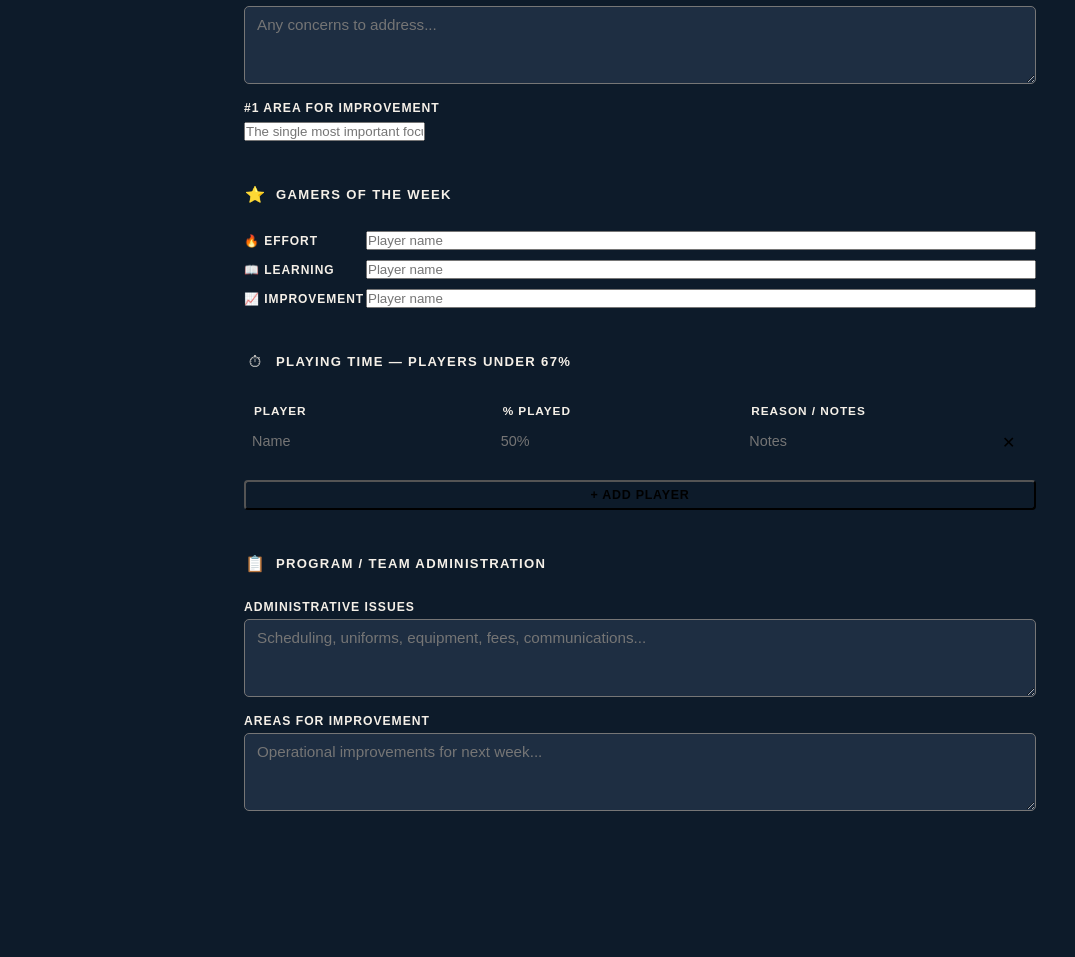
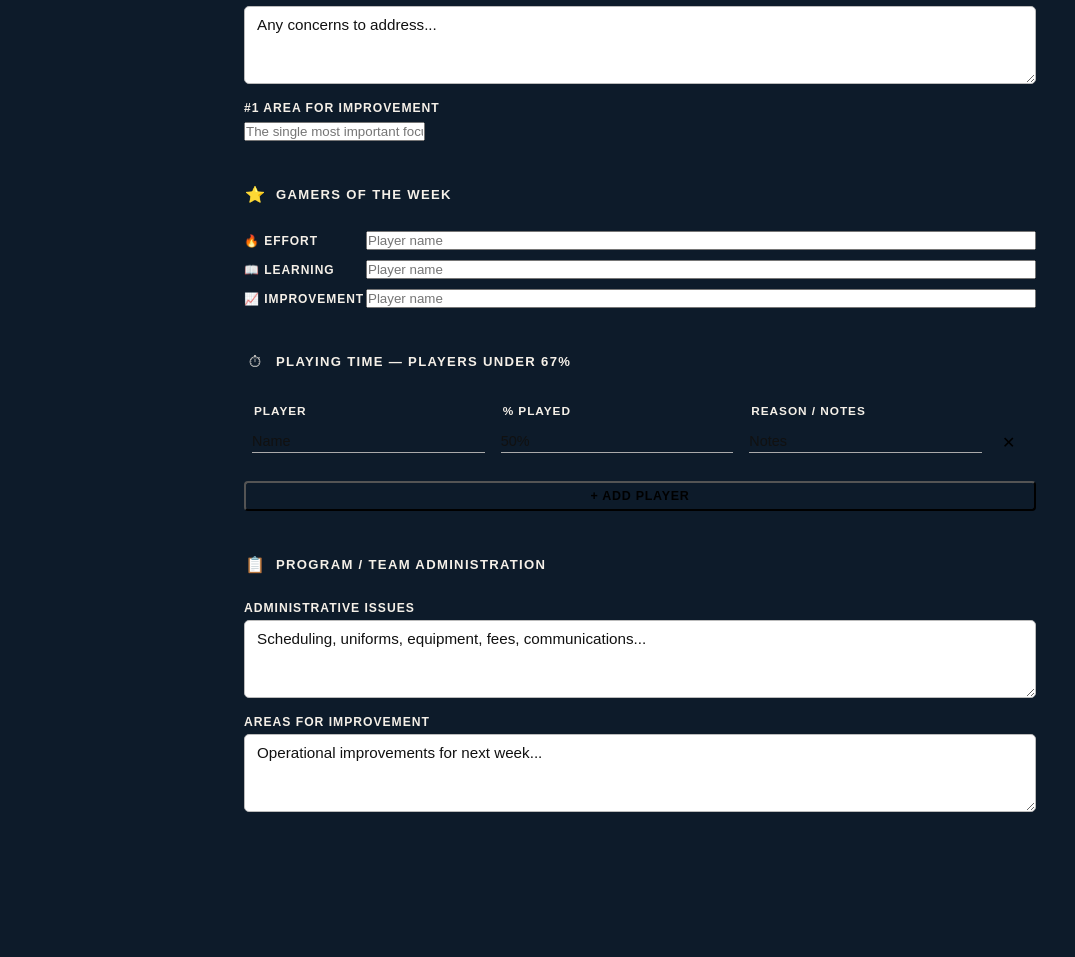
Before and after one commit to johankoss2/Claude-stuff, a plain HTML site: page index.html in a window 1280 px wide. Shown: the part 882-1839 px from the top of the page, without its empty margins (0-1075 px from the left). Drawn offline with Linux system fonts and the light colour scheme; a web font is replaced by a local one.

Commit message:
Update index.html
Tweak 3

```diff
--- a/index.html
+++ b/index.html
@@ -4,7 +4,7 @@
 <head>
 <meta charset="UTF-8">
 <meta name="viewport" content="width=device-width, initial-scale=1.0">
-<title>11U Weekly Team Report</title>
+<title>Gamers Weekly Report</title>
 <link href="https://fonts.googleapis.com/css2?family=Barlow+Condensed:wght@400;600;700;800&family=Barlow:wght@400;500;600&display=swap" rel="stylesheet">
 <style>
   :root { --navy:#0d1b2a; --navy2:#162032; --red:#d0312d; --red2:#b02525; --gold:#e8b84b; --cream:#f5f0e8; --gray:#8a9ab0; --border:#2a3a50; }
@@ -12,7 +12,7 @@
   body { font-family:'Barlow',sans-serif; background:var(--navy); color:var(--cream); min-height:100vh; }
 
 /* HEADER */
-header { background:var(–navy2); border-bottom:3px solid var(–red); padding:10px 16px; display:grid; grid-template-columns:auto 1fr; grid-template-rows:auto auto; gap:6px 12px; align-items:center; position:sticky; top:0; z-index:100; box-shadow:0 4px 20px rgba(0,0,0,0.4); }
+header { background:var(–navy2); border-bottom:3px solid var(–red); padding:10px 16px; display:grid; grid-template-columns:auto 1fr; grid-template-rows:auto auto; gap:6px 12px; align-items:center; }
 .logo-icon { width:36px; height:36px; background:var(–red); border-radius:50%; display:flex; align-items:center; justify-content:center; font-size:18px; flex-shrink:0; grid-row:1/3; }
 header h1 { font-family:‘Barlow Condensed’,sans-serif; font-size:1.2rem; font-weight:800; letter-spacing:0.04em; text-transform:uppercase; color:#fff; grid-column:2; grid-row:1; }
 header h1 span { color:var(–gold); }
@@ -47,14 +47,14 @@ main { max-width:860px; margin:28px auto; padding:0 16px 80px; }
 
 label { display:block; font-family:‘Barlow Condensed’,sans-serif; font-size:0.76rem; font-weight:600; text-transform:uppercase; letter-spacing:0.08em; color:var(–gray); margin-bottom:5px; }
 input[type=“text”], input[type=“date”], input[type=“number”], textarea {
-width:100%; background:#1e2e42 !important; border:1px solid var(–border); border-radius:5px;
-color:var(–cream) !important; font-family:‘Barlow’,sans-serif; font-size:0.95rem; padding:9px 12px;
+width:100%; background:#ffffff !important; border:1px solid #bbb; border-radius:5px;
+color:#111 !important; font-family:‘Barlow’,sans-serif; font-size:0.95rem; padding:9px 12px;
 transition:border-color 0.15s; outline:none; -webkit-appearance:none;
--webkit-text-fill-color:var(–cream) !important;
+-webkit-text-fill-color:#111 !important;
 }
-input:focus, textarea:focus { border-color:var(–gold); background:#1e3040 !important; }
+input:focus, textarea:focus { border-color:var(–gold); background:#fffdf5 !important; }
 textarea { resize:vertical; min-height:78px; }
-input:-webkit-autofill, input:-webkit-autofill:focus { -webkit-box-shadow:0 0 0 1000px #1e2e42 inset !important; -webkit-text-fill-color:var(–cream) !important; }
+input:-webkit-autofill, input:-webkit-autofill:focus { -webkit-box-shadow:0 0 0 1000px #ffffff inset !important; -webkit-text-fill-color:#111 !important; }
 
 .numbered-inputs { display:flex; flex-direction:column; gap:8px; }
 .numbered-row { display:flex; align-items:center; gap:10px; }
@@ -70,7 +70,7 @@ input:-webkit-autofill, input:-webkit-autofill:focus { -webkit-box-shadow:0 0 0
 .pt-table th { font-family:‘Barlow Condensed’,sans-serif; font-size:0.74rem; text-transform:uppercase; letter-spacing:0.08em; color:var(–gray); text-align:left; padding:6px 10px; border-bottom:1px solid var(–border); }
 .pt-table td { padding:6px 8px; }
 .pt-table tr:not(:last-child) td { border-bottom:1px solid rgba(42,58,80,0.5); }
-.pt-input { background:transparent; border:none; border-bottom:1px solid var(–border); color:var(–cream) !important; -webkit-text-fill-color:var(–cream) !important; font-family:‘Barlow’,sans-serif; font-size:0.9rem; padding:3px 0; width:100%; outline:none; -webkit-appearance:none; }
+.pt-input { background:transparent; border:none; border-bottom:1px solid #aaa; color:#111 !important; -webkit-text-fill-color:#111 !important; font-family:‘Barlow’,sans-serif; font-size:0.9rem; padding:3px 0; width:100%; outline:none; -webkit-appearance:none; }
 .pt-input:focus { border-color:var(–gold); }
 .add-row-btn { font-family:‘Barlow Condensed’,sans-serif; font-size:0.78rem; font-weight:600; text-transform:uppercase; letter-spacing:0.06em; color:var(–gray); background:none; border:1px dashed var(–border); border-radius:4px; padding:6px 14px; cursor:pointer; margin-top:8px; transition:all 0.15s; }
 .add-row-btn:hover { border-color:var(–gold); color:var(–gold); }
@@ -140,7 +140,7 @@ body > *:not(#previewModal) { display:none !important; }
 
 <header>
   <div class="logo-icon">⚾</div>
-  <h1>11U <span>Weekly</span> Report</h1>
+  <h1>Gamers <span>Weekly</span> Report</h1>
   <div class="header-meta">
     <span class="save-status" id="saveStatus">Loading...</span>
     <button class="btn btn-outline" onclick="clearForm()">New</button>
```
